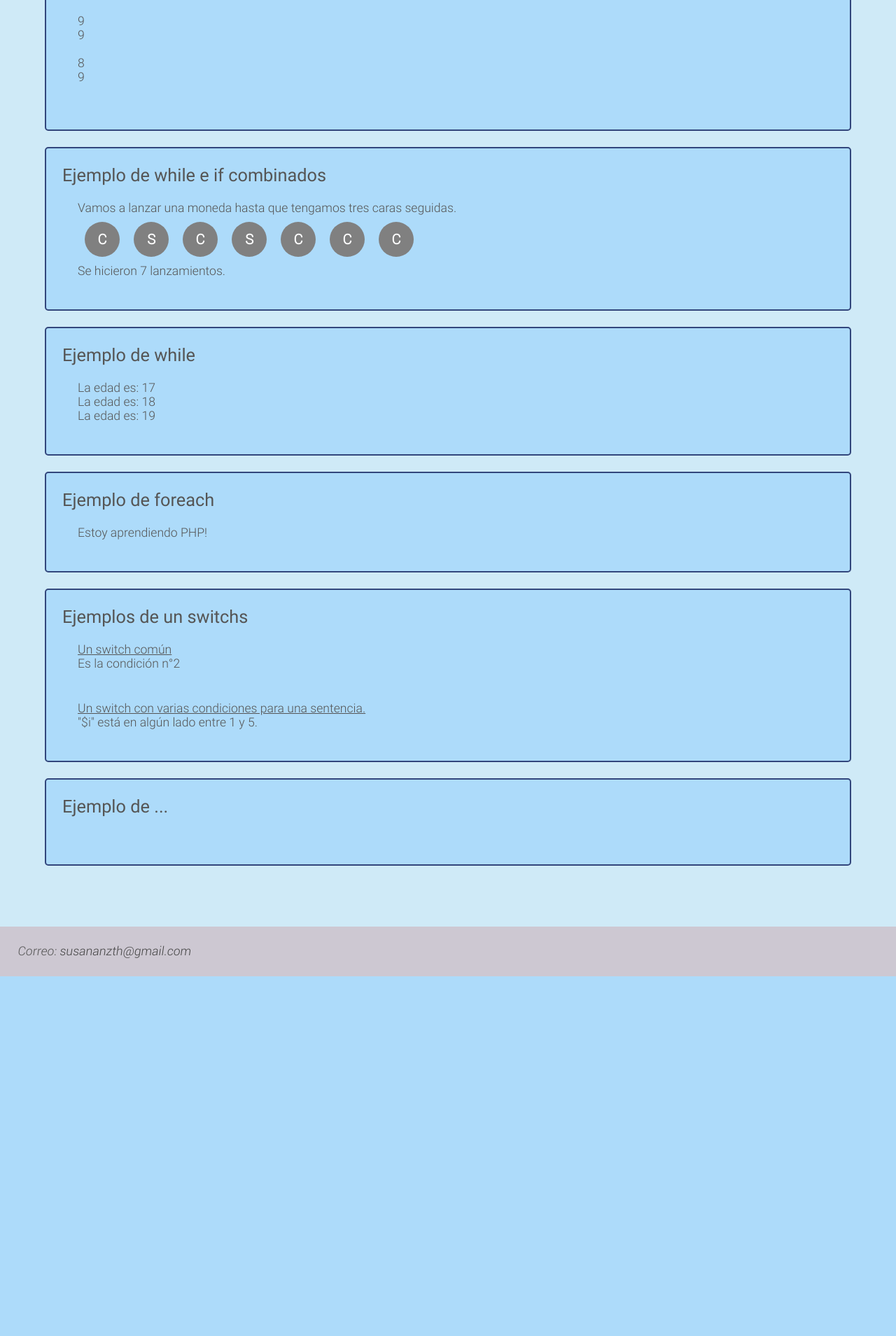
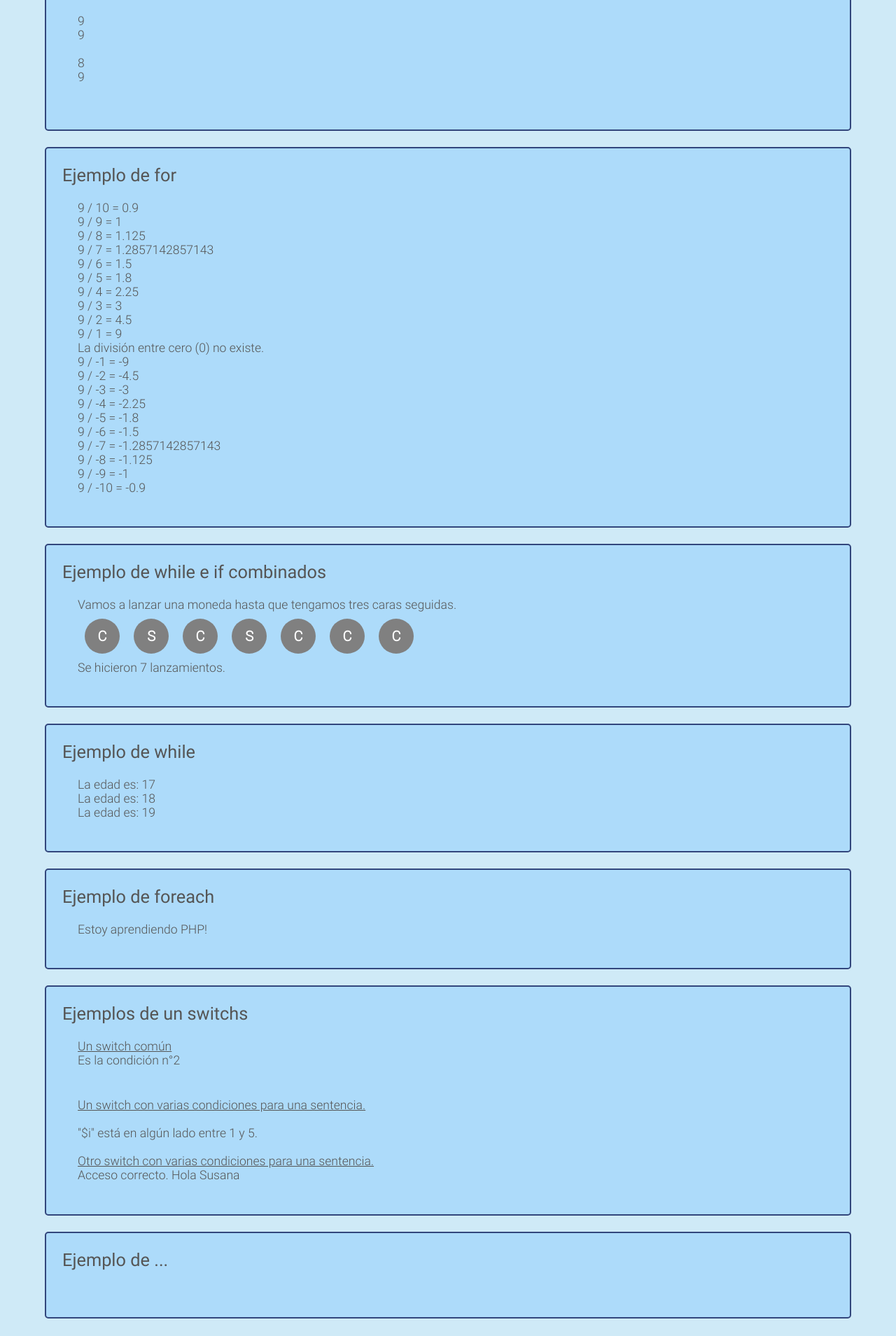
Before and after one commit to susananzth/MyGuide, a PHP site: page /php/php-flows.php in a window 1280 px wide. Shown: the part 1791-3700 px from the top of the page at 70% size. Before the commit the page ends 3186 px from the top, so only its background shows below. Run offline with PHP 8.4, Linux system fonts and the light colour scheme.

Commit message:
Añadiendo ejemplos de for

```diff
--- a/php/functions/functions-flows.php
+++ b/php/functions/functions-flows.php
@@ -113,6 +113,18 @@
         echo '<br/>';
     }
 
+    function exampleFor(){
+        for ($i = 10; $i >=-10; $i--) {
+            if ($i == 0) {
+                echo 'La división entre cero (0) no existe.<br>';
+                continue; //Esto hace que se salte la vuelta y no imprima el echo
+                        //con el número cero y evitar el error.
+                //break; <- Esta haria que el buble se interrumpieda completamente.
+            }
+            echo '9 / ' . $i . ' = ' . 9 / $i . '<br>';
+        }
+    }
+
     function exampleWhile(){
         $edad = 17;
         while ($edad < 20):
@@ -179,6 +191,25 @@
     endswitch;//Y aquí se cierra la sintaxis alternativo.
     }
 
+    function exampleSwitchMultiple2(){
+        $usuario = "Susana";
+        $contraseña = 123456;
+        switch (true):
+            case $usuario == "Susana" && $contraseña == 123456:
+                echo 'Acceso correcto. Hola Susana';
+                break;
+            case $usuario == "Ana" && $contraseña == 5555:
+                echo 'Acceso correcto. Hola Pedro';
+                break;
+            case $usuario == "Pedro" && $contraseña == 987654:
+                echo 'Acceso correcto. Hola Pedro';
+                break;
+            default:
+                echo 'Acceso denegado, algunos datos estan incorrectos o no estas registrado';
+        endswitch;
+    }
+
+
     function exampleForeach(){
         $oracion = array("Estoy ", "aprendiendo ", "PHP!");
 
--- a/php/php-flows.php
+++ b/php/php-flows.php
@@ -61,6 +61,14 @@ include "functions/functions-flows.php";
             </div>
         </div>
         <div class="padd2 exam-php">
+            <h6>Ejemplo de for</h6>
+            <div class="padd2">
+                <?php
+                exampleFor();
+                ?>
+            </div>
+        </div>
+        <div class="padd2 exam-php">
             <h6>Ejemplo de while e if combinados</h6>
             <div class="padd2">
                 <p>Vamos a lanzar una moneda hasta que tengamos tres caras seguidas.</p>
@@ -94,9 +102,13 @@ include "functions/functions-flows.php";
                 ?>
             </div>
             <div class="padd2">
-                <p><u>Un switch con varias condiciones para una sentencia.</u></p>
+                <p><u>Un switch con varias condiciones para una sentencia.</u></p><br>
                 <?php
                 exampleSwitchMultiple();
+                ?>
+                <br><br><p><u>Otro switch con varias condiciones para una sentencia.</u></p>
+                <?php
+                exampleSwitchMultiple2();
                 ?>
             </div>
         </div>
```
Lines whose indentation alone changed are shown as unchanged.
